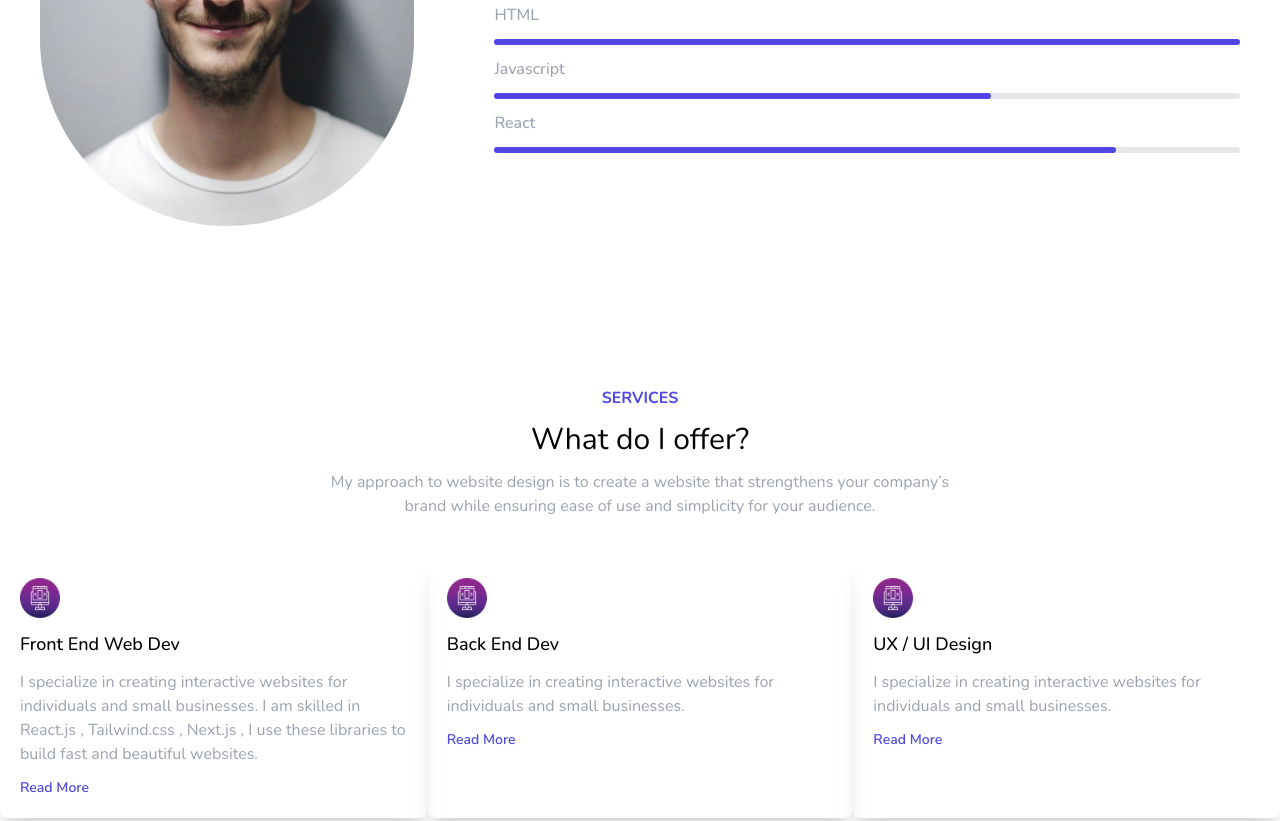
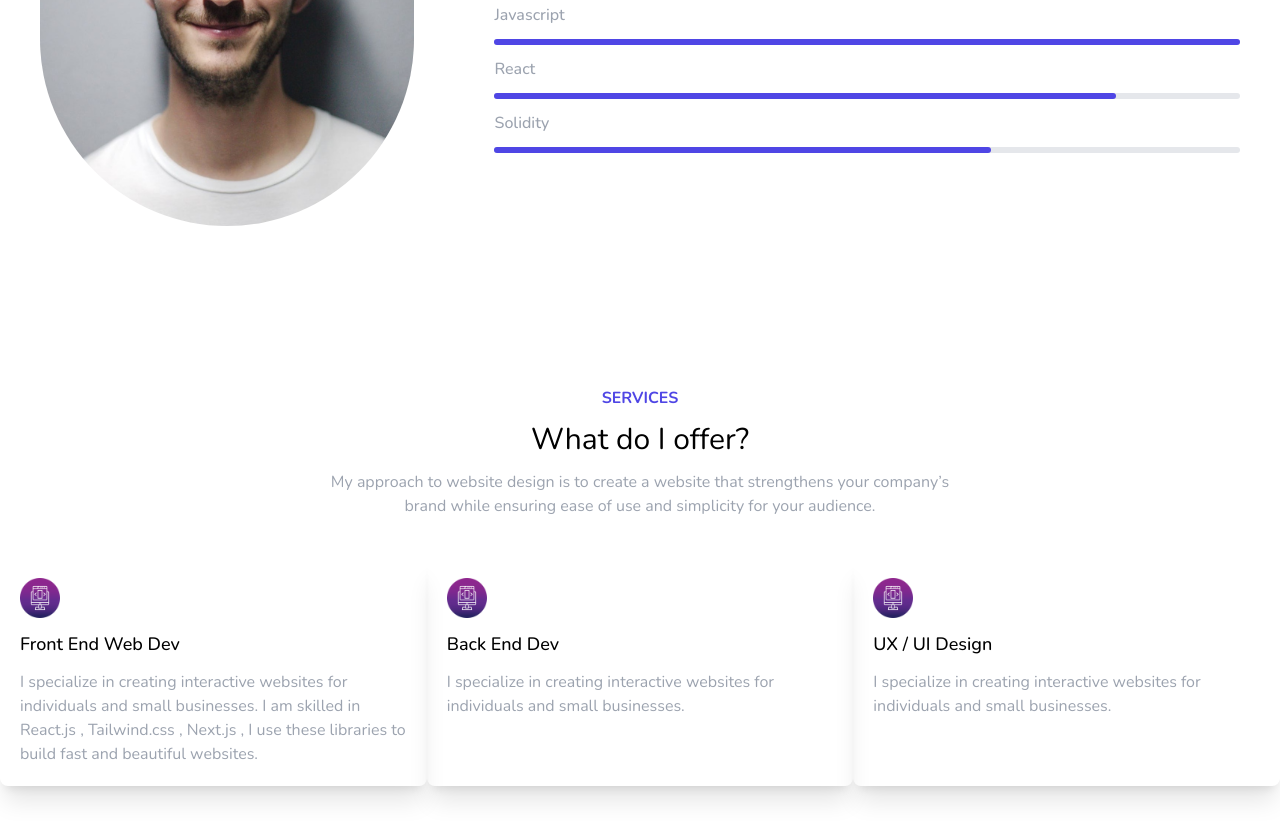
Before and after one commit to jainsparsh5/Personal-Portfolio, a website: page index.html in a window 1280 px wide. Shown: the part 1221-2042 px from the top of the page. Drawn offline with nearby package versions, Linux system fonts and the light colour scheme.

Commit message:
Update index.html

```diff
--- a/index.html
+++ b/index.html
@@ -138,17 +138,17 @@
             maker with over 10 years of experiences in wide range of design
             disciplines.
           </p>
-          <h2 class="text-gray-400 font-medium">HTML</h2>
+          <h2 class="text-gray-400 font-medium">Javascript</h2>
           <div class="w-full bg-gray-200 h-1.5 rounded-md">
             <div class="w-full bg-indigo-600 h-1.5 rounded-md"></div>
-          </div>
-          <h2 class="text-gray-400 font-medium">Javascript</h2>
-          <div class="w-full bg-gray-200 h-1.5 rounded-md">
-            <div class="w-4/6 bg-indigo-600 h-1.5 rounded-md"></div>
           </div>
           <h2 class="text-gray-400 font-medium">React</h2>
           <div class="w-full bg-gray-200 h-1.5 rounded-md">
             <div class="w-5/6 bg-indigo-600 h-1.5 rounded-md"></div>
+          </div>
+          <h2 class="text-gray-400 font-medium">Solidity</h2>
+          <div class="w-full bg-gray-200 h-1.5 rounded-md">
+            <div class="w-4/6 bg-indigo-600 h-1.5 rounded-md"></div>
           </div>
         </div>
       </div>
@@ -178,9 +178,7 @@
               I specialize in creating interactive websites for individuals and
               small businesses. I am skilled in React.js , Tailwind.css , Next.js , I use these libraries to build fast and beautiful websites.
             </p>
-            <a class="text-indigo-600 font-semibold text-sm" href=""
-              >Read More</a
-            >
+
           </div>
           <!-- card -->
           <div
@@ -192,9 +190,6 @@
               I specialize in creating interactive websites for individuals and
               small businesses.
             </p>
-            <a class="text-indigo-600 font-semibold text-sm" href=""
-              >Read More</a
-            >
           </div>
           <!-- card -->
           <div
@@ -206,9 +201,7 @@
               I specialize in creating interactive websites for individuals and
               small businesses.
             </p>
-            <a class="text-indigo-600 font-semibold text-sm" href=""
-              >Read More</a
-            >
+
           </div>
         </div>
       </div>
@@ -302,7 +295,7 @@
           <span class="text-2xl font-bold text-white">AboutMe.</span>
         </div>
         <span class="hidden md:block font-medium text-white"
-          >© 2022 . Design with ♥️ by Sparsh.</span
+          >© 2022 . Designed with ♥️ by Sparsh.</span
         >
         <div class="flex gap-2">
           <img class="w-4 cursor-pointer" src="./img/facebook.png" alt="" />
```
